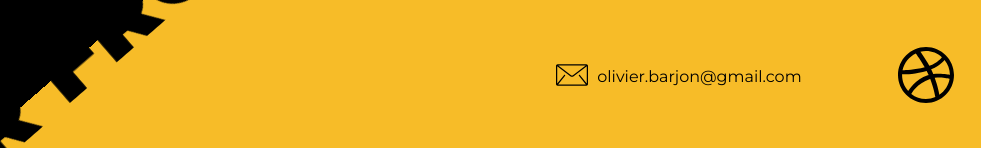
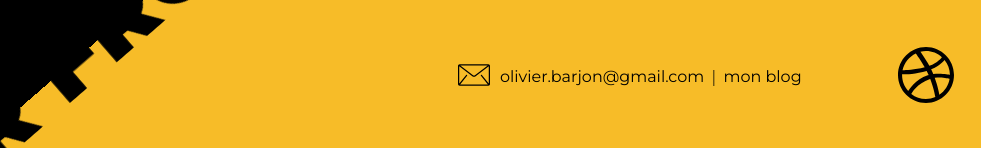
Before and after one commit to OlivierBarjon/Personal_page_pro, a website: page index.html in a window 1280 px wide. Shown: the part 842-990 px from the top of the page, 0-981 px from the left. Drawn offline with Linux system fonts and the light colour scheme.

Commit message:
ajout lien blog dans le footer

```diff
--- a/index.html
+++ b/index.html
@@ -115,6 +115,8 @@
                         </svg>
                     </div>
                     <a href="mailto:olivier.barjon@gmail.com">olivier.barjon@gmail.com</a>
+                    &nbsp;&nbsp;|&nbsp;&nbsp;
+                    <a href="https://blog.olivierbarjon.com" target="_blank">mon blog</a>
                 </div>
                 <div class="footer__RS">
                     <div>
```
